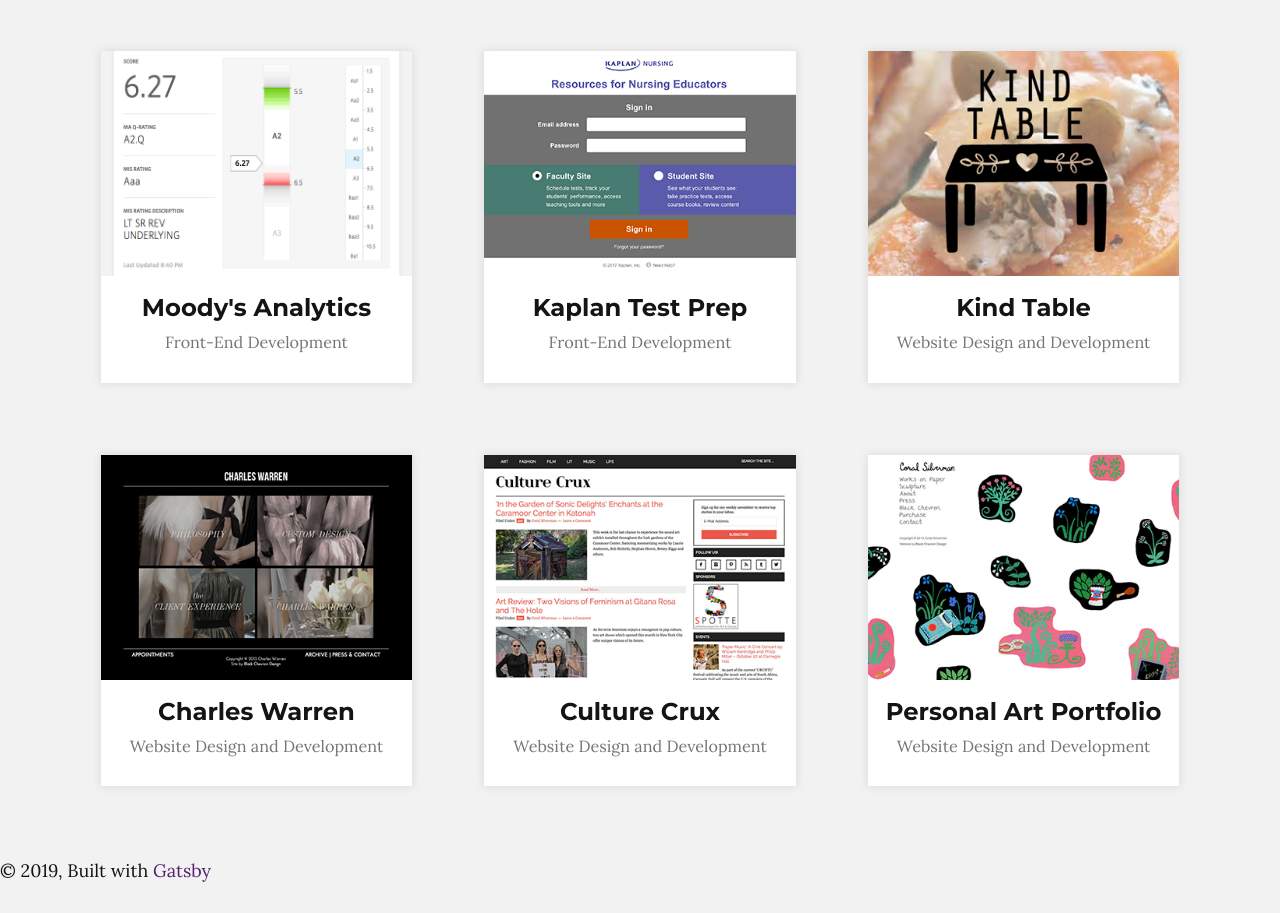
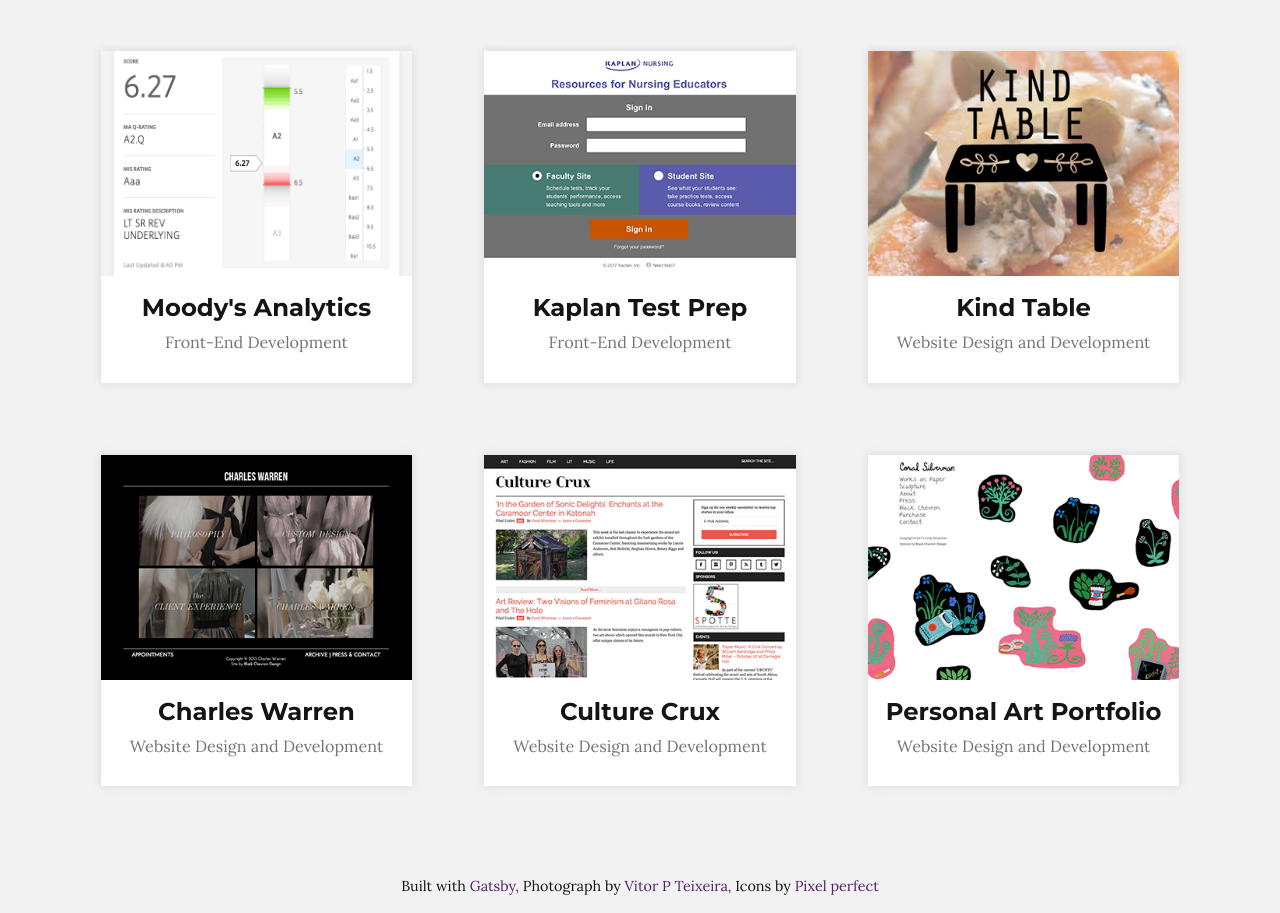
Before and after one commit to CoralSilver/portfolio, a Gatsby site: page /portfolio in a window 1280 px wide. Shown: the part 146-1059 px from the top of the page. Before the commit the page ends 1031 px from the top, so only its background shows below. Built offline with nearby package versions, Linux system fonts and the light colour scheme; Gatsby itself is replaced by a stand-in of ours.

Commit message:
update footer

```diff
--- a/src/components/layout/layout.js
+++ b/src/components/layout/layout.js
@@ -5,7 +5,7 @@
  * See: https://www.gatsbyjs.org/docs/use-static-query/
  */
 
-import React from "react"
+import React, { useState } from "react"
 import PropTypes from "prop-types"
 import { useStaticQuery, graphql } from "gatsby"
 
@@ -27,10 +27,12 @@
     <>
       <Header siteTitle={data.site.siteMetadata.title} path={path}/>
         <main>{children}</main>
-        <footer>
-          © {new Date().getFullYear()}, Built with
-          {` `}
-          <a href="https://www.gatsbyjs.org">Gatsby</a>
+        <footer style={{ padding: ".75rem", textAlign: "center"}}>
+          <small>
+            <span>Built with <a rel="noreferrer" href="https://www.gatsbyjs.org">Gatsby, </a></span>
+            <span>Photograph by <a rel="noreferrer" href="http://www.vitorpt.com" target="_blank">Vitor P Teixeira, </a></span>
+            <span>Icons by <a rel="noreferrer" href="https://www.flaticon.com/authors/pixel-perfect" title="Pixel perfect">Pixel perfect</a></span>
+          </small>
         </footer>
     </>
   )
```
